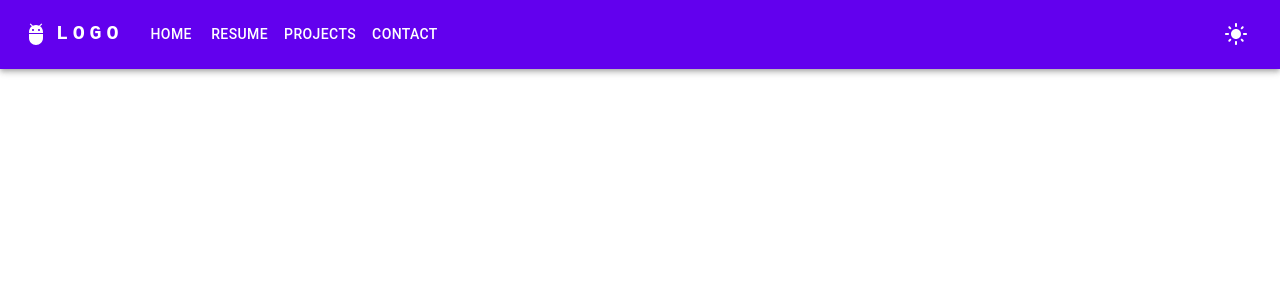
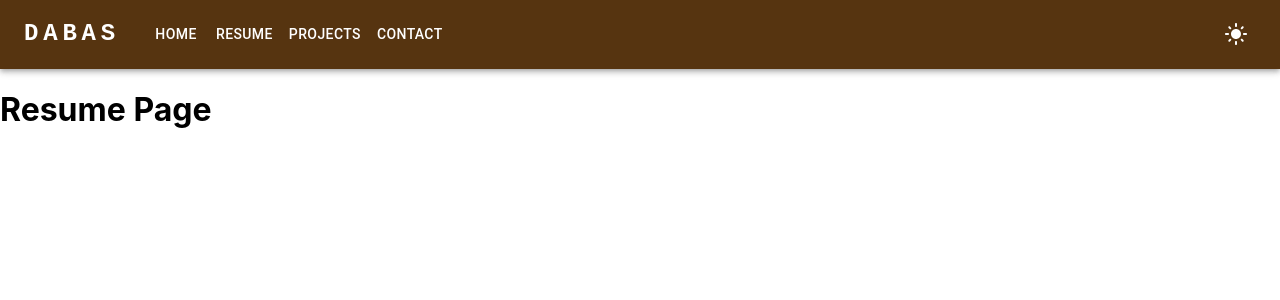
Before and after one commit to sharanyadabas/portfolio, a React (Create React App) app: page /resume in a window 1280 px wide. Shown: the top 300 px of the page. Built offline with nearby package versions, Linux system fonts and the light colour scheme.

Commit message:
Finished routing for home, resume, projects, contact

```diff
--- a/package.json
+++ b/package.json
@@ -14,6 +14,7 @@
     "gh-pages": "^6.1.1",
     "react": "^18.3.1",
     "react-dom": "^18.3.1",
+    "react-router-dom": "^6.24.0",
     "react-scripts": "5.0.1",
     "web-vitals": "^2.1.4"
   },
--- a/src/App.js
+++ b/src/App.js
@@ -1,26 +1,37 @@
 import { useState } from "react";
 import "./App.css";
-import ResponsiveAppBar from "./components/ResponsiveAppBar";
+
 import { ThemeProvider, createTheme } from "@mui/material/styles";
 import ThemeContext from "./ThemeContext";
+
+import {
+  BrowserRouter as Router,
+  Routes,
+  Route,
+  Navigate,
+} from "react-router-dom";
+import Home from "./pages/home";
+import Resume from "./pages/resume";
+import Projects from "./pages/projects";
+import Contact from "./pages/contact";
 
 function App() {
   const [theme, setTheme] = useState(false);
 
   const lightPalette = {
-    primary: { main: "#6200ee" },
-    secondary: { main: "#018786" },
+    primary: { main: "#563410" },
+    secondary: { main: "#af8f6e" },
     error: { main: "#b00020" },
-    background: { default: "#ffffff", paper: "#f5f5f5" },
-    text: { primary: "#1a1a1a", secondary: "#333333" },
+    background: { default: "#fbe9d5" },
+    text: { primary: "#2a1804", secondary: "#76522e" },
   };
 
   const darkPalette = {
-    primary: { main: "#bb86fc" },
-    secondary: { main: "#03dac6" },
+    primary: { main: "#efcda9" },
+    secondary: { main: "#917050" },
     error: { main: "#cf6679" },
-    background: { default: "#121212", paper: "#1e1e1e" },
-    text: { primary: "#ffffff", secondary: "#e0e0e0" },
+    background: { default: "#2a1804" },
+    text: { primary: "#fbe9d5", secondary: "#d1ad89" },
   };
 
   const selectedPalette = theme ? darkPalette : lightPalette;
@@ -37,13 +48,19 @@ function App() {
   });
 
   return (
-    <ThemeContext.Provider value={{ theme, setTheme }}>
-      <ThemeProvider theme={appTheme}>
-        <div>
-          <ResponsiveAppBar />
-        </div>
-      </ThemeProvider>
-    </ThemeContext.Provider>
+    <Router>
+      <ThemeContext.Provider value={{ theme, setTheme }}>
+        <ThemeProvider theme={appTheme}>
+          <Routes>
+            <Route path="/" element={<Home />} />
+            <Route path="/home" element={<Navigate to="/" replace />} />
+            <Route path="/resume" element={<Resume />} />
+            <Route path="/projects" element={<Projects />} />
+            <Route path="/contact" element={<Contact />} />
+          </Routes>
+        </ThemeProvider>
+      </ThemeContext.Provider>
+    </Router>
   );
 }
 
--- a/src/components/ResponsiveAppBar.jsx
+++ b/src/components/ResponsiveAppBar.jsx
@@ -12,8 +12,9 @@ import LightModeIcon from "@mui/icons-material/LightMode";
 import DarkModeIcon from "@mui/icons-material/DarkMode";
 import Button from "@mui/material/Button";
 import MenuItem from "@mui/material/MenuItem";
-import AdbIcon from "@mui/icons-material/Adb";
 import ThemeContext from "../ThemeContext";
+
+import { Link } from "react-router-dom";
 
 const pages = ["Home", "Resume", "Projects", "Contact"];
 
@@ -40,14 +41,12 @@ function ResponsiveAppBar() {
     <AppBar position="static">
       <Container maxWidth="xl">
         <Toolbar disableGutters>
-          <AdbIcon sx={{ display: { xs: "none", md: "flex" }, mr: 1 }} />
           <Typography
-            variant="h6"
+            variant="h5"
             noWrap
             component="a"
-            href="#app-bar-with-responsive-menu"
             sx={{
-              mr: 2,
+              mr: 3,
               display: { xs: "none", md: "flex" },
               fontFamily: "monospace",
               fontWeight: 700,
@@ -56,7 +55,7 @@ function ResponsiveAppBar() {
               textDecoration: "none",
             }}
           >
-            LOGO
+            DABAS
           </Typography>
 
           <Box sx={{ flexGrow: 1, display: { xs: "flex", md: "none" } }}>
@@ -90,19 +89,22 @@ function ResponsiveAppBar() {
             >
               {pages.map((page) => (
                 <MenuItem key={page} onClick={handleCloseNavMenu}>
+                  <Link
+                    to={`/${page.toLowerCase()}`}
+                    style={{ textDecoration: "none", color: "inherit" }}
+                  >
                     <Typography textAlign="center">{page}</Typography>
+                  </Link>
                 </MenuItem>
               ))}
             </Menu>
           </Box>
-          <AdbIcon sx={{ display: { xs: "flex", md: "none" }, mr: 1 }} />
           <Typography
             variant="h5"
             noWrap
             component="a"
-            href="#app-bar-with-responsive-menu"
             sx={{
-              mr: 2,
+              mr: 3,
               display: { xs: "flex", md: "none" },
               flexGrow: 1,
               fontFamily: "monospace",
@@ -112,10 +114,14 @@ function ResponsiveAppBar() {
               textDecoration: "none",
             }}
           >
-            LOGO
+            DABAS
           </Typography>
           <Box sx={{ flexGrow: 1, display: { xs: "none", md: "flex" } }}>
             {pages.map((page) => (
+              <Link
+                to={`/${page.toLowerCase()}`}
+                style={{ textDecoration: "none", color: "inherit" }}
+              >
                 <Button
                   key={page}
                   onClick={handleCloseNavMenu}
@@ -123,6 +129,7 @@ function ResponsiveAppBar() {
                 >
                   {page}
                 </Button>
+              </Link>
             ))}
           </Box>
 
--- /dev/null
+++ b/src/pages/contact.jsx
@@ -0,0 +1,13 @@
+import React from "react";
+import ResponsiveAppBar from "../components/ResponsiveAppBar";
+
+function Contact() {
+  return (
+    <div>
+      <ResponsiveAppBar />
+      <h1>Contact Page</h1>
+    </div>
+  );
+}
+
+export default Contact;
--- /dev/null
+++ b/src/pages/home.jsx
@@ -0,0 +1,13 @@
+import React from "react";
+import ResponsiveAppBar from "../components/ResponsiveAppBar";
+
+function Home() {
+  return (
+    <div>
+      <ResponsiveAppBar />
+      <h1>Home Page</h1>
+    </div>
+  );
+}
+
+export default Home;
--- /dev/null
+++ b/src/pages/projects.jsx
@@ -0,0 +1,13 @@
+import React from "react";
+import ResponsiveAppBar from "../components/ResponsiveAppBar";
+
+function Projects() {
+  return (
+    <div>
+      <ResponsiveAppBar />
+      <h1>Projects Page</h1>
+    </div>
+  );
+}
+
+export default Projects;
--- /dev/null
+++ b/src/pages/resume.jsx
@@ -0,0 +1,13 @@
+import React from "react";
+import ResponsiveAppBar from "../components/ResponsiveAppBar";
+
+function Resume() {
+  return (
+    <div>
+      <ResponsiveAppBar />
+      <h1>Resume Page</h1>
+    </div>
+  );
+}
+
+export default Resume;
```
Also changed, not shown: src/components/ProjectCard.jsx (added), 1 other file (tests, documents, lock files or other folders). Lines whose indentation alone changed are shown as unchanged.
